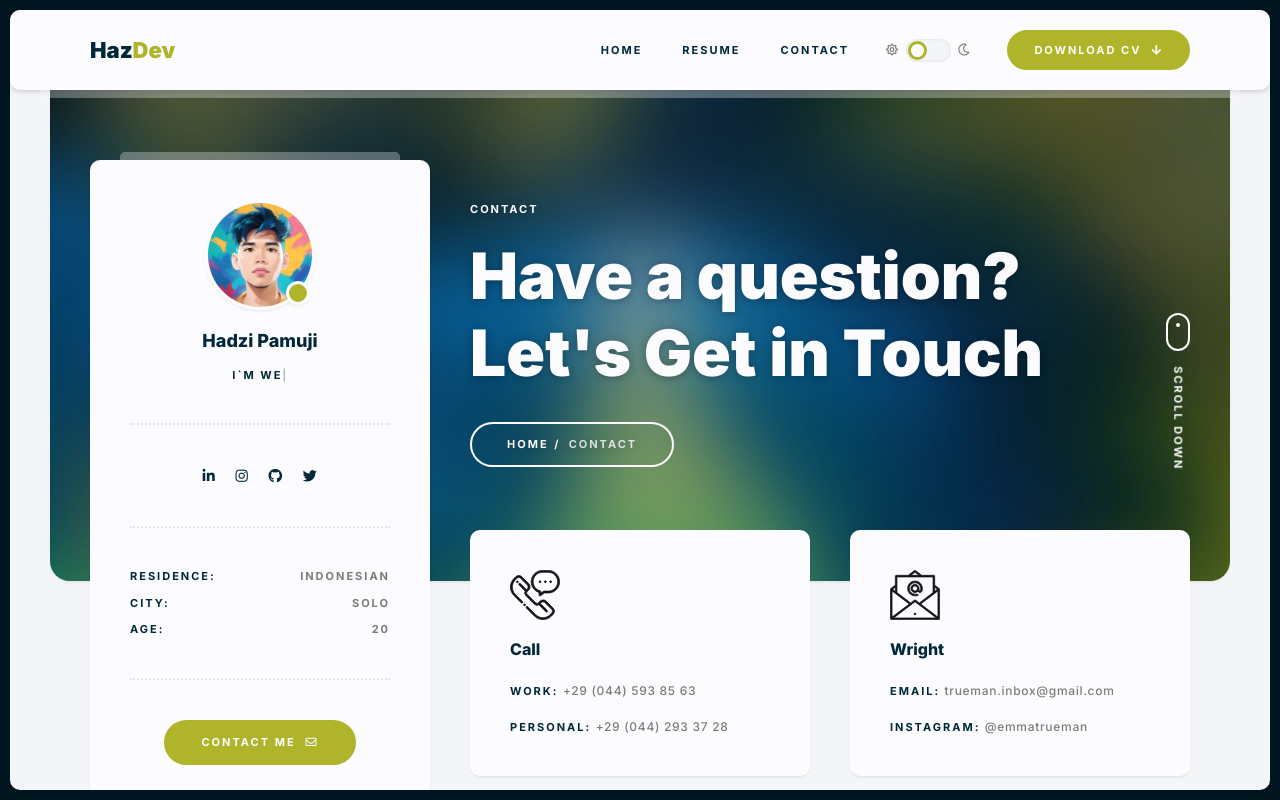
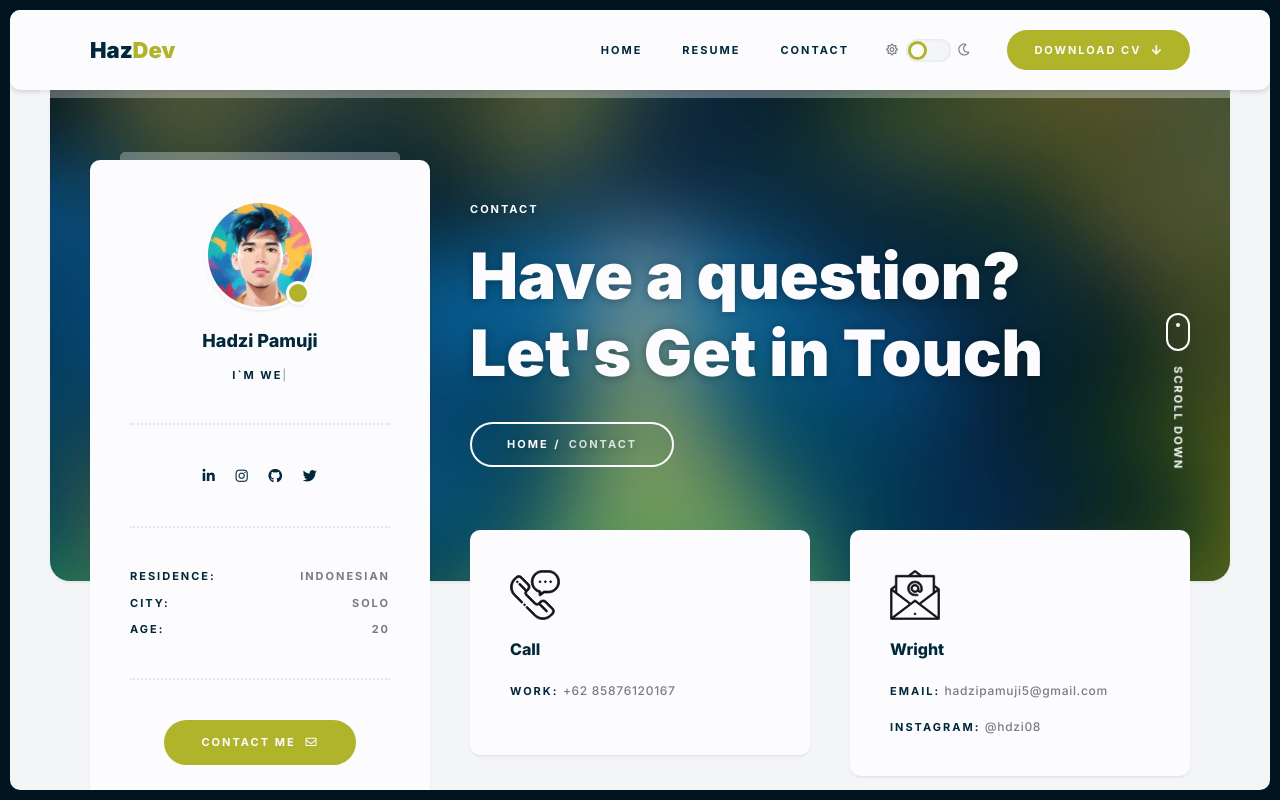
Before and after one commit to HadZzz/portofolio, a Next.js app: page /contact in a window 1280 px wide. Built offline with nearby package versions, Linux system fonts and the light colour scheme.

Commit message:
update contact

```diff
--- a/app/contact/page.js
+++ b/app/contact/page.js
@@ -9,7 +9,7 @@ const Index = () => {
     page_info_function(
       "Have a question?    <br>Let's Get in Touch    ",
       "contact",
-      "contact"
+      "contact",
     );
   }, []);
   return (
@@ -39,11 +39,7 @@ const Index = () => {
               <h6 className="trm-mb-20">Call</h6>
               <div className="trm-mb-15">
                 <span className="trm-label">Work:</span>{" "}
-                <span className="trm-text-sm">+29 (044) 593 85 63</span>
-              </div>
-              <div>
-                <span className="trm-label">Personal:</span>{" "}
-                <span className="trm-text-sm">+29 (044) 293 37 28</span>
+                <span className="trm-text-sm">+62 85876120167</span>
               </div>
             </div>
           </div>
@@ -72,11 +68,11 @@ const Index = () => {
               <h6 className="trm-mb-20">Wright</h6>
               <div className="trm-mb-15">
                 <span className="trm-label">Email:</span>{" "}
-                <span className="trm-text-sm">trueman.inbox@gmail.com</span>
+                <span className="trm-text-sm">hadzipamuji5@gmail.com</span>
               </div>
               <div>
                 <span className="trm-label">Instagram:</span>{" "}
-                <span className="trm-text-sm">@emmatrueman</span>
+                <span className="trm-text-sm">@hdzi08</span>
               </div>
             </div>
           </div>
```
